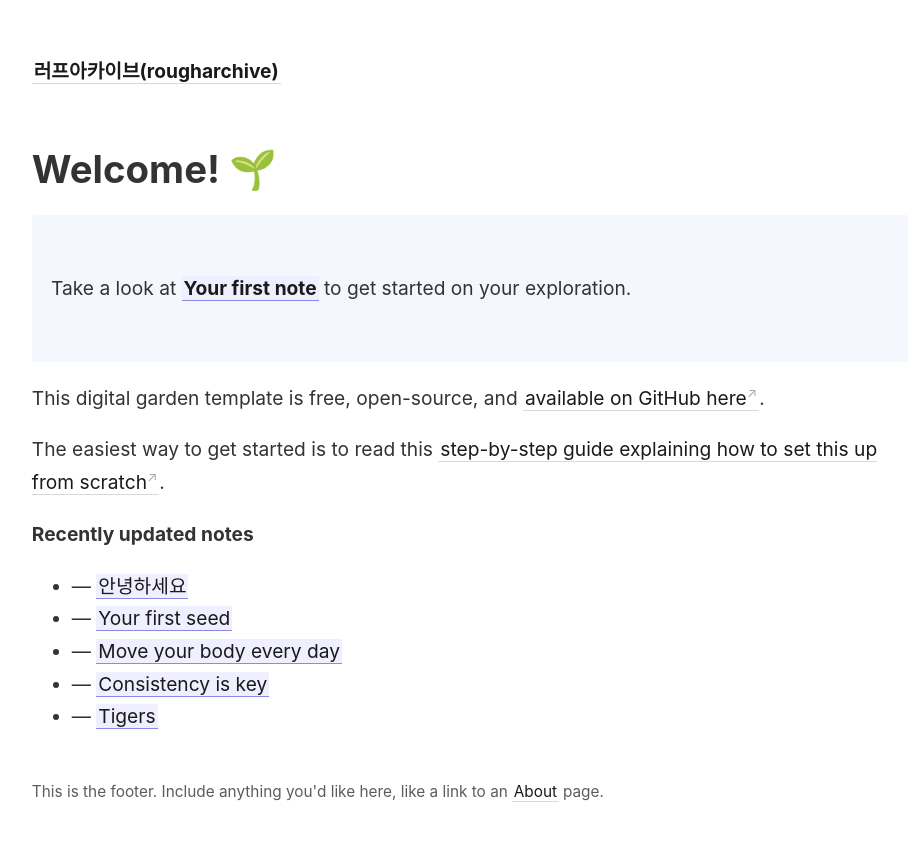
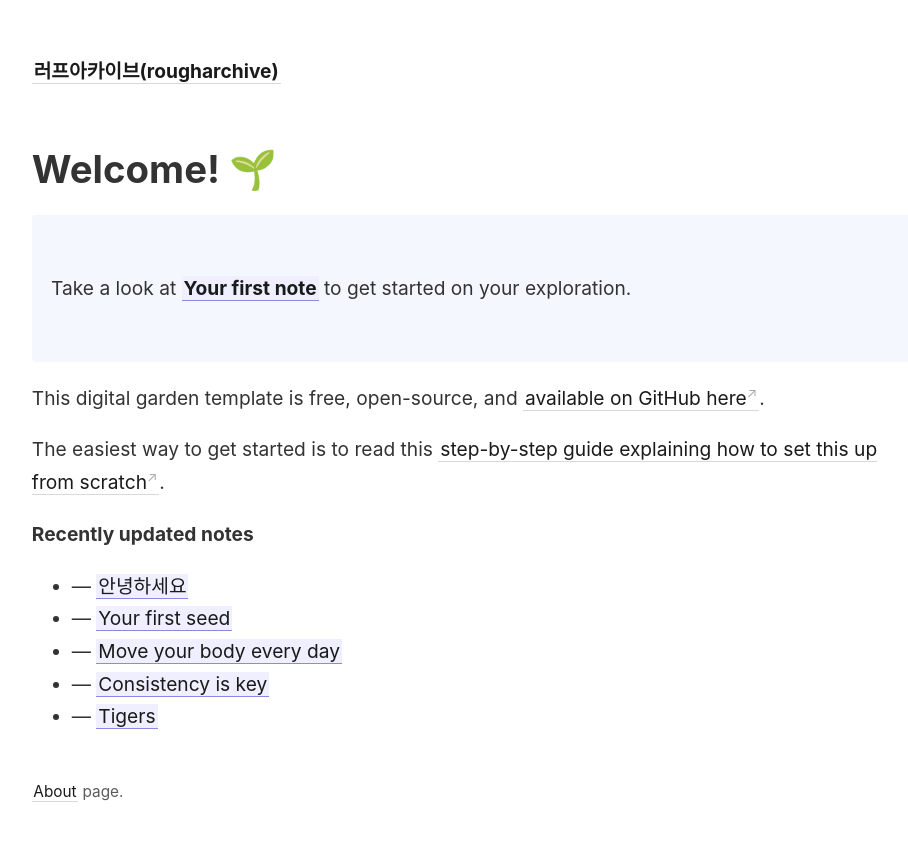
Before and after one commit to seandeepdive/diary, a Jekyll site: the page built from _pages/index.md, in a window 1280 px wide. Shown: the top 841 px of the page, without its empty margins (45-953 px from the left). Built offline with Jekyll 4.4.1, drawn with Linux system fonts in a browser that asks for light colours; some web fonts are replaced.

Commit message:
Update footer.html

```diff
--- a/_includes/footer.html
+++ b/_includes/footer.html
@@ -1 +1 @@
-This is the footer. Include anything you'd like here, like a link to an <a class="internal-link" href="/about">About</a> page.
+<a class="internal-link" href="/about">About</a> page.
```
